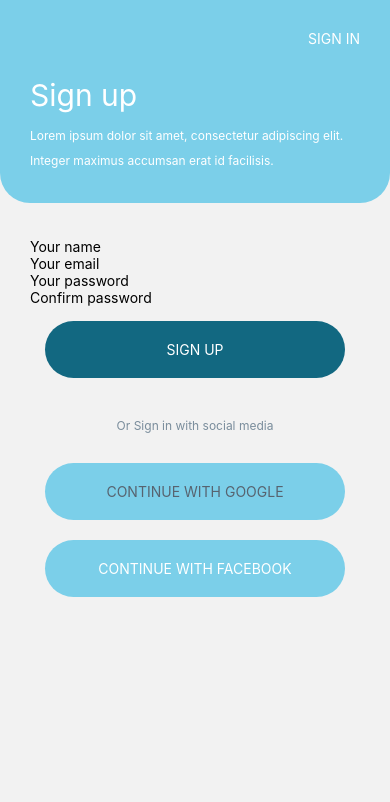
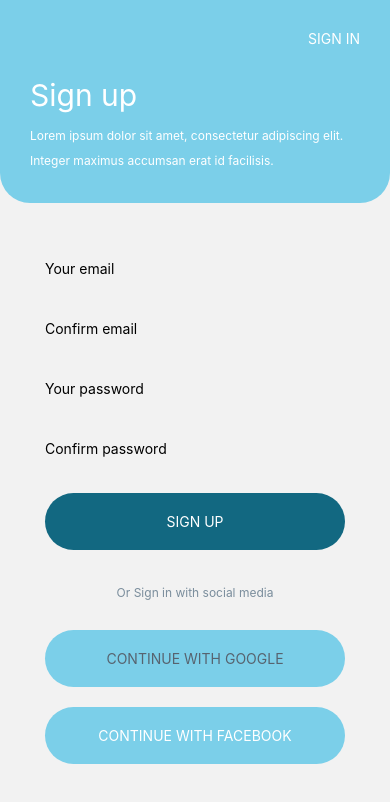
Before and after one commit to EvGra/MyApp, a React Native app in the folder MyApp/: screen /SignUp in a window 390 px wide. Shown: the top 802 px of the page. Built offline with nearby package versions, Linux system fonts and the light colour scheme.

Commit message:
feat: add signIn and signUp screens

```diff
--- a/MyApp/App.tsx
+++ b/MyApp/App.tsx
@@ -1,4 +1,4 @@
-import React, {useState} from 'react';
+import React, {useContext} from 'react';
 import {StatusBar, StyleSheet} from 'react-native';
 import {NavigationContainer} from '@react-navigation/native';
 import {createNativeStackNavigator} from '@react-navigation/native-stack';
@@ -9,6 +9,7 @@ import OnboadingPageThird from './screens/preview/OnboadingPageThird';
 import Home from './screens/main/Home';
 import SignIn from './screens/sign/SignIn';
 import SignUp from './screens/sign/SignUp';
+import {AuthContext, AuthContextProvider} from './src/auth-context';
 
 export type StackParams = {
   OnboardingPageFirst: undefined;
@@ -54,6 +55,7 @@ const PreviewScreens = () => {
 };
 
 // const AuthenticatedScreen = () => {
+//   const authCtx = useContext(AuthContext);
 //   return (
 //     <Stack.Navigator>
 //       <Stack.Screen
@@ -66,18 +68,20 @@ const PreviewScreens = () => {
 // };
 
 const Root = () => {
-  const [isTryingLogin, setIsTryingLogin] = useState(false);
+  const authCtx = useContext(AuthContext);
 
   return (
     <NavigationContainer>
       <Stack.Navigator>
         <Stack.Group>
-          {!isTryingLogin && PreviewScreens({})}
+          {!authCtx.isAuthenticated && PreviewScreens({})}
+          {authCtx.isAuthenticated && (
             <Stack.Screen
               name="Home"
               component={Home}
               options={{headerShown: false}}
             />
+          )}
         </Stack.Group>
       </Stack.Navigator>
     </NavigationContainer>
@@ -88,7 +92,9 @@ const App: React.FC = () => {
   return (
     <>
       <StatusBar barStyle="dark-content" backgroundColor="#FFF" />
+      <AuthContextProvider>
         <Root />
+      </AuthContextProvider>
     </>
   );
 };
--- /dev/null
+++ b/MyApp/Auth/AuthContent.tsx
@@ -0,0 +1,54 @@
+import {useState} from 'react';
+import {Alert, StyleSheet, View} from 'react-native';
+
+import AuthForm from './AuthForm';
+
+function AuthContent({isLogin, onAuthenticate}) {
+  const [credentialsInvalid, setCredentialsInvalid] = useState({
+    email: false,
+    password: false,
+    confirmEmail: false,
+    confirmPassword: false,
+  });
+
+  function submitHandler(credentials) {
+    let {email, confirmEmail, password, confirmPassword} = credentials;
+
+    email = email.trim();
+    password = password.trim();
+
+    const emailIsValid = email.includes('@');
+    const passwordIsValid = password.length > 6;
+    const emailsAreEqual = email === confirmEmail;
+    const passwordsAreEqual = password === confirmPassword;
+
+    if (
+      !emailIsValid ||
+      !passwordIsValid ||
+      (!isLogin && (!emailsAreEqual || !passwordsAreEqual))
+    ) {
+      Alert.alert('Invalid input', 'Please check your entered credentials.');
+      setCredentialsInvalid({
+        email: !emailIsValid,
+        confirmEmail: !emailIsValid || !emailsAreEqual,
+        password: !passwordIsValid,
+        confirmPassword: !passwordIsValid || !passwordsAreEqual,
+      });
+      return;
+    }
+    onAuthenticate({email, password});
+  }
+  return (
+    <View>
+      <AuthForm
+        isLogin={isLogin}
+        onSubmit={submitHandler}
+        credentialsInvalid={credentialsInvalid}
+      />
+    </View>
+  );
+}
+
+export default AuthContent;
+
+const styles = StyleSheet.create({});
--- /dev/null
+++ b/MyApp/Auth/AuthForm.tsx
@@ -0,0 +1,118 @@
+import {useState} from 'react';
+import {StyleSheet, View} from 'react-native';
+
+import Button from '../components/sign/Button';
+import Input from './Input';
+
+interface Params {
+  isLogin: boolean;
+  onSubmit;
+  credentialsInvalid;
+  inputType: string;
+  enteredValue: string;
+}
+function AuthForm({isLogin, onSubmit, credentialsInvalid}: Params) {
+  const [enteredEmail, setEnteredEmail] = useState('');
+  const [enteredConfirmEmail, setEnteredConfirmEmail] = useState('');
+  const [enteredPassword, setEnteredPassword] = useState('');
+  const [enteredConfirmPassword, setEnteredConfirmPassword] = useState('');
+
+  const {
+    email: emailIsInvalid,
+    confirmEmail: emailsDontMatch,
+    password: passwordIsInvalid,
+    confirmPassword: passwordsDontMatch,
+  } = credentialsInvalid;
+
+  function updateInputValueHandler(inputType, enteredValue) {
+    switch (inputType) {
+      case 'email':
+        setEnteredEmail(enteredValue);
+        break;
+      case 'confirmEmail':
+        setEnteredConfirmEmail(enteredValue);
+        break;
+      case 'password':
+        setEnteredPassword(enteredValue);
+        break;
+      case 'confirmPassword':
+        setEnteredConfirmPassword(enteredValue);
+        break;
+    }
+  }
+
+  function submitHandler() {
+    onSubmit({
+      email: enteredEmail,
+      confirmEmail: enteredConfirmEmail,
+      password: enteredPassword,
+      confirmPassword: enteredConfirmPassword,
+    });
+  }
+
+  return (
+    <View style={styles.authWrapper}>
+      <View style={styles.inputContainer}>
+        <Input
+          label="Email Address"
+          onUpdateValue={updateInputValueHandler.bind(this, 'email')}
+          value={enteredEmail}
+          keyboardType="email-address"
+          isInvalid={emailIsInvalid}
+          placeHolder="Your email"
+        />
+        {!isLogin && (
+          <Input
+            label="Confirm Email Address"
+            onUpdateValue={updateInputValueHandler.bind(this, 'confirmEmail')}
+            value={enteredConfirmEmail}
+            keyboardType="email-address"
+            isInvalid={emailsDontMatch}
+            placeHolder="Confirm email"
+          />
+        )}
+        <Input
+          label="Password"
+          onUpdateValue={updateInputValueHandler.bind(this, 'password')}
+          secure
+          value={enteredPassword}
+          isInvalid={passwordIsInvalid}
+          placeHolder="Your password"
+        />
+        {!isLogin && (
+          <Input
+            label="Confirm Password"
+            onUpdateValue={updateInputValueHandler.bind(
+              this,
+              'confirmPassword',
+            )}
+            secure
+            value={enteredConfirmPassword}
+            isInvalid={passwordsDontMatch}
+            placeHolder="Confirm password"
+          />
+        )}
+      </View>
+      <View>
+        <Button
+          textColorWhite={true}
+          colorBg={true}
+          onPress={submitHandler}
+          text={isLogin ? 'SIGN IN' : 'SIGN UP'}
+        />
+      </View>
+    </View>
+  );
+}
+
+export default AuthForm;
+
+const styles = StyleSheet.create({
+  authWrapper: {
+    alignItems: 'center',
+  },
+  inputContainer: {
+    marginHorizontal: 30,
+    marginBottom: 15,
+  },
+});
--- /dev/null
+++ b/MyApp/Auth/Input.tsx
@@ -0,0 +1,47 @@
+import {View, Text, TextInput, StyleSheet} from 'react-native';
+
+interface Params {
+  keyboardType?: any;
+  secure: boolean;
+  onUpdateValue?: () => void;
+  value: string;
+  label: string;
+  isInvalid: boolean;
+  placeHolder: string;
+}
+
+const Input = ({
+  keyboardType,
+  secure,
+  onUpdateValue,
+  value,
+  isInvalid,
+  label,
+  placeHolder,
+}: Params) => {
+  return (
+    <View style={styles.inputContainer}>
+      <TextInput
+        style={[styles.input, isInvalid && styles.inputInvalid]}
+        keyboardType={keyboardType}
+        secureTextEntry={secure}
+        onChangeText={onUpdateValue}
+        value={value}
+        placeholder={placeHolder}
+      />
+    </View>
+  );
+};
+
+export default Input;
+
+const styles = StyleSheet.create({
+  inputContainer: {},
+  input: {
+    width: 300,
+    height: 60,
+  },
+  inputInvalid: {
+    backgroundColor: 'white',
+  },
+});
--- a/MyApp/components/sign/Button.tsx
+++ b/MyApp/components/sign/Button.tsx
@@ -7,12 +7,14 @@ interface Params {
   text: string;
   textColorWhite: boolean;
   colorBg?: boolean;
+  onPress: () => void;
 }
 
-const Button = ({text, textColorWhite, colorBg}: Params) => {
+const Button = ({text, textColorWhite, colorBg, onPress}: Params) => {
   return (
     <View>
       <Pressable
+        onPress={onPress}
         style={({pressed}) => [
           styles.buttonWrapper,
           colorBg ? styles.colorBgblueDark : styles.colorBgBlueLight,
--- /dev/null
+++ b/MyApp/components/sign/LoadingOverlay.tsx
@@ -0,0 +1,25 @@
+import { ActivityIndicator, StyleSheet, Text, View } from 'react-native';
+
+function LoadingOverlay({ message }) {
+  return (
+    <View style={styles.rootContainer}>
+      <Text style={styles.message}>{message}</Text>
+      <ActivityIndicator size="large" />
+    </View>
+  );
+}
+
+export default LoadingOverlay;
+
+const styles = StyleSheet.create({
+  rootContainer: {
+    flex: 1,
+    justifyContent: 'center',
+    alignItems: 'center',
+    padding: 32,
+  },
+  message: {
+    fontSize: 16,
+    marginBottom: 12,
+  },
+});
--- a/MyApp/package.json
+++ b/MyApp/package.json
@@ -12,6 +12,7 @@
   "dependencies": {
     "@react-navigation/native": "^6.0.13",
     "@react-navigation/native-stack": "^6.9.0",
+    "axios": "^0.27.2",
     "react": "18.1.0",
     "react-native": "0.70.1",
     "react-native-safe-area-context": "^4.3.3",
--- a/MyApp/screens/main/Home.tsx
+++ b/MyApp/screens/main/Home.tsx
@@ -1,7 +1,17 @@
 import {StyleSheet, Text, View} from 'react-native';
-import React from 'react';
+import React, {useState, useEffect} from 'react';
+import axios from 'axios';
 
 export default function Home() {
+  const [fetchedMes, setFetchedMes] = useState('');
+
+  useEffect(() => {
+    axios
+      .get('https://rncourse-13d21-default-rtdb.firebaseio.com/name.json')
+      .then(response => {
+        setFetchedMes(response.data);
+      });
+  }, []);
   return (
     <View>
       <Text>Home</Text>
--- a/MyApp/screens/sign/SignIn.tsx
+++ b/MyApp/screens/sign/SignIn.tsx
@@ -1,20 +1,40 @@
-import {StyleSheet, Text, View, TextInput} from 'react-native';
-import React from 'react';
+import {StyleSheet, Text, View, TextInput, Alert} from 'react-native';
+import React, {useState, useContext} from 'react';
 
 import {COLORS} from '../../src/data';
 import Button from '../../components/sign/Button';
 import Header from '../../components/sign/Header';
+import AuthContent from '../../Auth/AuthContent';
+import LoadingOverlay from '../../components/sign/LoadingOverlay';
+import {AuthContext} from '../../src/auth-context';
+import {login} from '../../src/auth';
 
 const SignIn = () => {
+  const [isAuthenticating, setIsAuthenticating] = useState(false);
+
+  const authCtx = useContext(AuthContext);
+
+  const loginHandler = async ({email, password}) => {
+    setIsAuthenticating(true);
+    try {
+      const token = await login(email, password);
+      authCtx.authenticate(token);
+    } catch (error) {
+      Alert.alert('Failed');
+      setIsAuthenticating(false);
+    }
+  };
+
+  if (isAuthenticating) {
+    return <LoadingOverlay message="Login up..." />;
+  }
   return (
     <View>
       <Header header="Sign in" button="SIGN UP" link="SignUp" />
       <View style={styles.inputContainer}>
-        <TextInput placeholder="your name" />
-        <TextInput placeholder="your password" />
+        <AuthContent isLogin onAuthenticate={loginHandler} />
       </View>
       <View style={styles.buttonsContainer}>
-        <Button text="SIGN IN" textColorWhite={true} colorBg={true} />
         <Text style={styles.textSocial}>Or Sign in with social media</Text>
         <View style={{marginBottom: 20}}>
           <Button
@@ -45,7 +65,7 @@ const styles = StyleSheet.create({
     marginBottom: 15,
   },
   textSocial: {
-    marginTop: 40,
+    marginTop: 20,
     marginBottom: 30,
     fontSize: 12,
     color: COLORS.grayLight,
--- a/MyApp/screens/sign/SignUp.tsx
+++ b/MyApp/screens/sign/SignUp.tsx
@@ -1,23 +1,41 @@
-import {StyleSheet, Text, View, TextInput, ScrollView} from 'react-native';
-import React from 'react';
+import {StyleSheet, Text, View, ScrollView, Alert} from 'react-native';
+import React, {useState, useContext} from 'react';
 
 import {COLORS} from '../../src/data';
 import Button from '../../components/sign/Button';
 import Header from '../../components/sign/Header';
+import {AuthContext} from '../../src/auth-context';
+import {createUser} from '../../src/auth';
+import LoadingOverlay from '../../components/sign/LoadingOverlay';
+import AuthContent from '../../Auth/AuthContent';
 
 const SignUp = () => {
+  const [isAuthenticating, setIsAuthenticating] = useState(false);
+
+  const authCtx = useContext(AuthContext);
+
+  const signupHandler = async ({email, password}) => {
+    setIsAuthenticating(true);
+    try {
+      const token = await createUser(email, password);
+      authCtx.authenticate(token);
+    } catch (error) {
+      Alert.alert('Failed');
+      setIsAuthenticating(false);
+    }
+  };
+
+  if (isAuthenticating) {
+    return <LoadingOverlay message="Creating user..." />;
+  }
   return (
     <ScrollView>
       <View>
         <Header header="Sign up" button="SIGN IN" link="SignIn" />
         <View style={styles.inputContainer}>
-          <TextInput placeholder="Your name" />
-          <TextInput placeholder="Your email" />
-          <TextInput placeholder="Your password" />
-          <TextInput placeholder="Confirm password" />
+          <AuthContent onAuthenticate={signupHandler} />
         </View>
         <View style={styles.buttonsContainer}>
-          <Button text="SIGN UP" textColorWhite={true} colorBg={true} />
           <Text style={styles.textSocial}>Or Sign in with social media</Text>
           <View style={{marginBottom: 20}}>
             <Button
@@ -49,7 +67,7 @@ const styles = StyleSheet.create({
     marginBottom: 15,
   },
   textSocial: {
-    marginTop: 40,
+    marginTop: 20,
     marginBottom: 30,
     fontSize: 12,
     color: COLORS.grayLight,
--- /dev/null
+++ b/MyApp/src/auth-context.tsx
@@ -0,0 +1,29 @@
+import { createContext, useState } from "react";
+
+export const AuthContext = createContext({
+  token: "",
+  isAuthenticated: false,
+  authenticate: (token) => {},
+  logout: () => {},
+});
+
+export const AuthContextProvider = ({ children }) => {
+  const [authToken, setAuthToken] = useState();
+
+  const authenticate = (token) => {
+    setAuthToken(token);
+  };
+
+  const logout = () => {
+    setAuthToken(null);
+  };
+
+  const value = {
+    token: authToken,
+    isAuthenticated: !!authToken,
+    authenticate: authenticate,
+    logout: logout,
+  };
+
+  return <AuthContext.Provider value={value}>{children}</AuthContext.Provider>;
+};
--- /dev/null
+++ b/MyApp/src/auth.tsx
@@ -0,0 +1,25 @@
+import axios from 'axios';
+
+const API_KEY = 'AIzaSyBTeLsUvZgQHcsiuVRE_ic3QWH_Whq2Wag';
+
+const authenticate = async (mode, email, password) => {
+  const url = `https://identitytoolkit.googleapis.com/v1/accounts:${mode}?key=${API_KEY}`;
+
+  const response = await axios.post(url, {
+    email: email,
+    password: password,
+    returnSecureToken: true,
+  });
+
+  const token = response.data.idToken;
+
+  return token;
+};
+
+export const createUser = (email, password) => {
+  return authenticate('signUp', email, password);
+};
+
+export const login = (email, password) => {
+  return authenticate('signInWithPassword', email, password);
+};
```
Also changed, not shown: 2 other files (tests, documents, lock files or other folders). Lines whose indentation alone changed are shown as unchanged.
